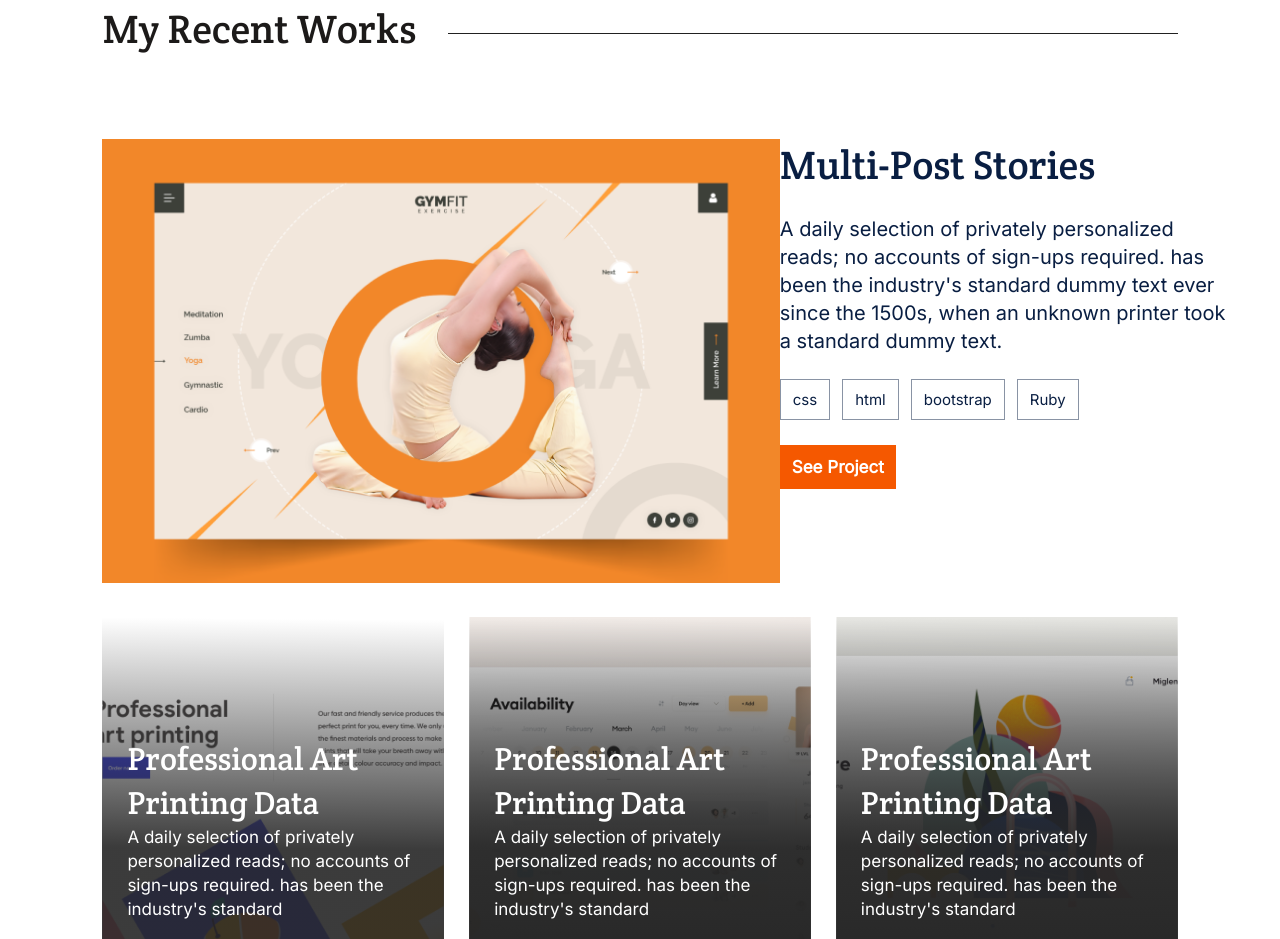
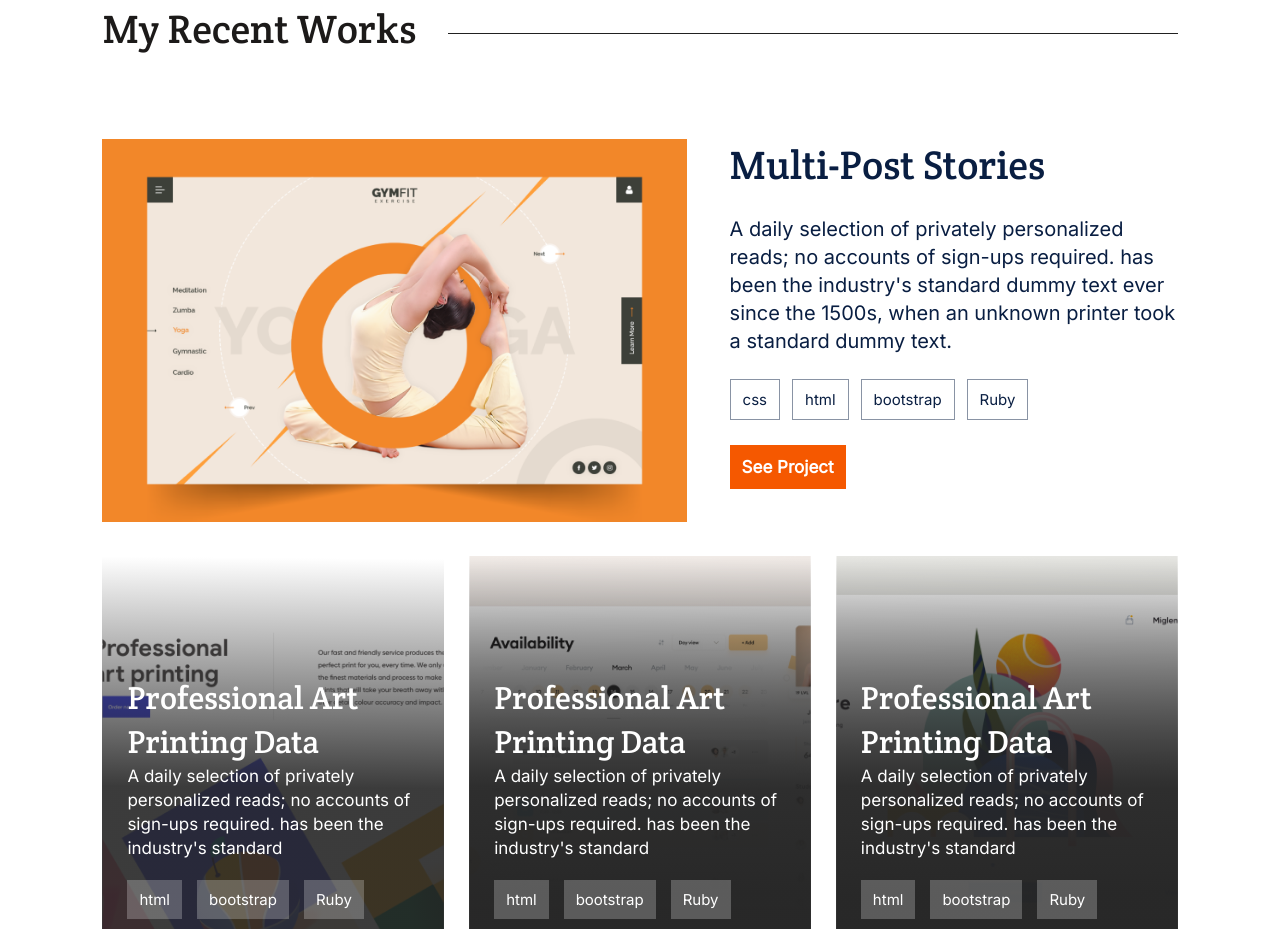
Before and after one commit to sumon766/portfolio-mobile-first, a website: page index.html in a window 1280 px wide. Shown: the part 837-1776 px from the top of the page. Drawn offline with Linux system fonts and the light colour scheme.

Commit message:
Fix Multi Post Stories Spacing

```diff
--- a/style.css
+++ b/style.css
@@ -728,6 +728,13 @@ html {
   }
 }
 
+@media only screen and (max-width: 1350px) and (min-width: 1025px) {
+  .multi-post-stories {
+    grid-template-columns: auto auto !important;
+    column-gap: 4%;
+  }
+}
+
 .header-container {
   display: flex;
   flex-direction: row;
```
